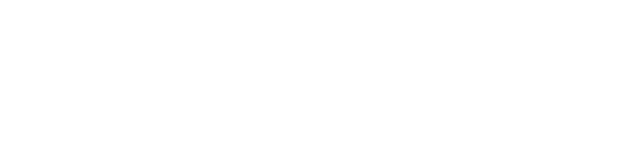
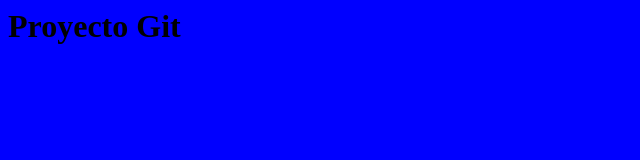
Before and after one commit to rusver01/practica, a plain HTML site: page index.html in a window 1280 px wide. Shown: the whole page, without its empty margins (0-640 px from the left). Drawn offline with Linux system fonts and the light colour scheme.

```diff
--- /dev/null
+++ b/css/style.css
@@ -0,0 +1,3 @@
+body {
+    background-color:#00f ;
+}
--- a/index.html
+++ b/index.html
@@ -2,7 +2,10 @@
 <head>
 <meta charset="utf-8">
 <title>Documento Vacio</title>
+<link href="css/style.css" rel="stylesheet" type="text/css">
 </head>
 <body>
+
+<h1>Proyecto Git</h1>
 </body>
 </html>
```
Also changed, not shown: Nuevo documento de texto.txt (added), js/main.js (added).
